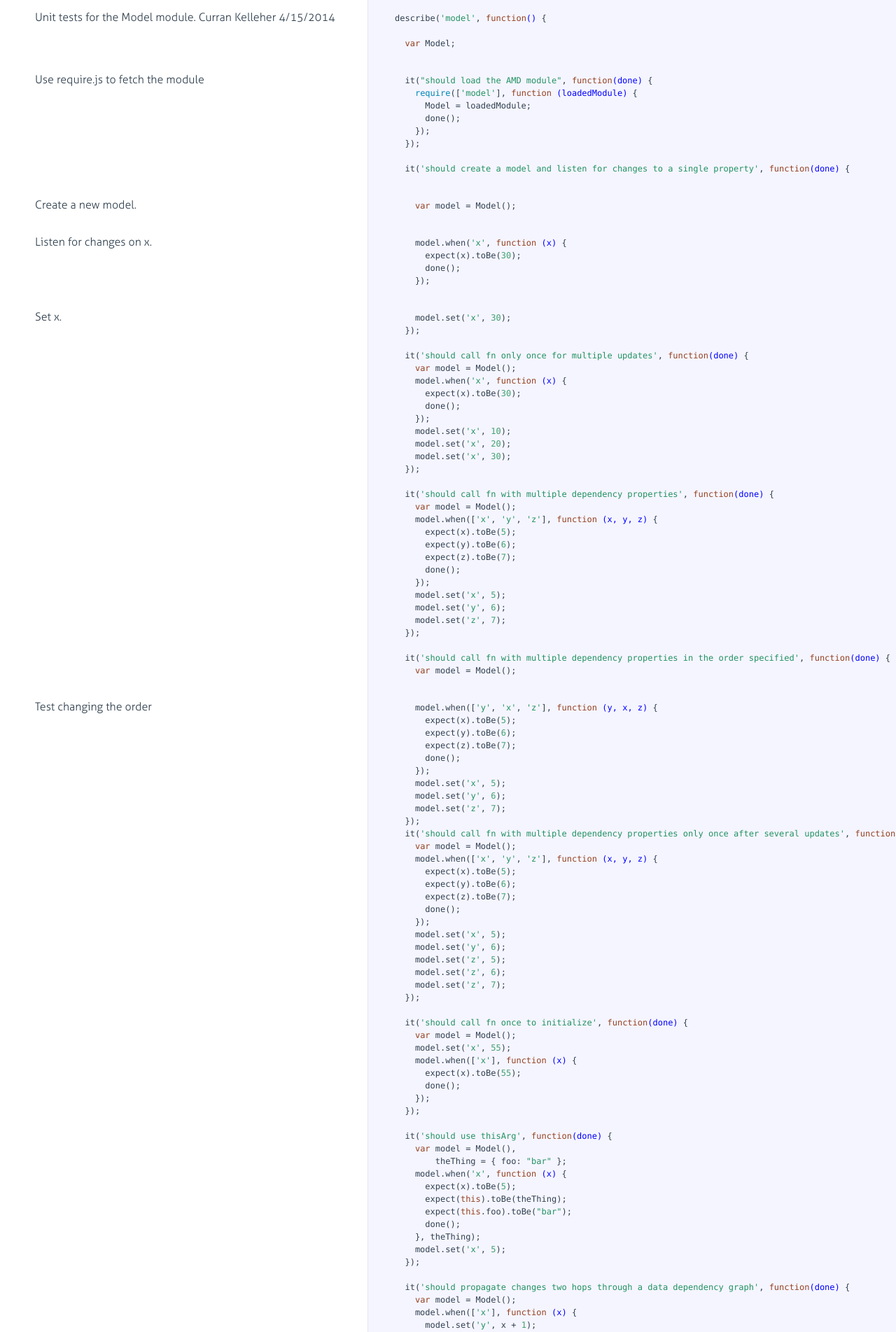
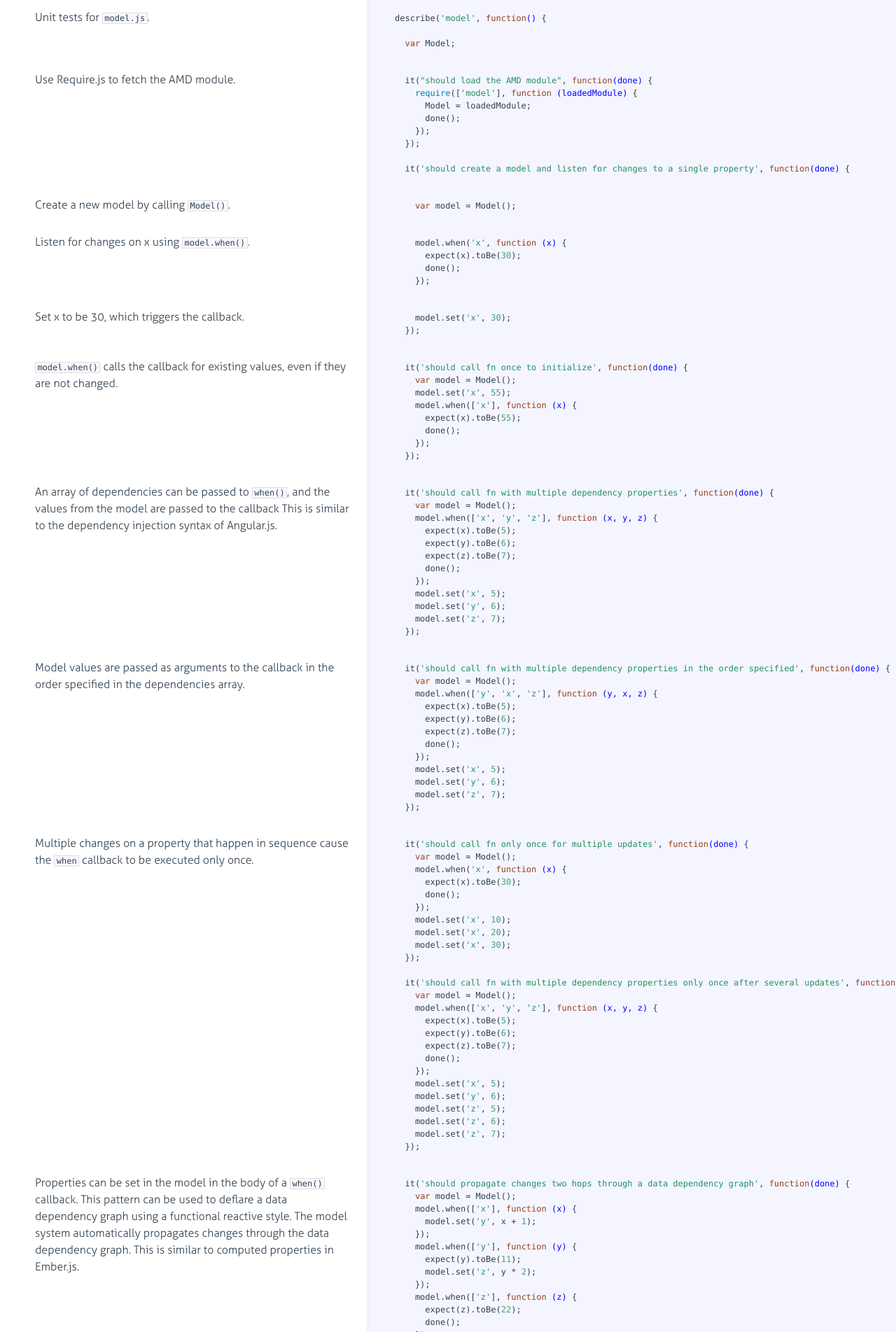
Before and after one commit to curran/model, a website: page docs/ModelSpec.html in a window 1280 px wide. Shown: the part 95-1998 px from the top of the page at 70% size. Drawn offline with Linux system fonts and the light colour scheme.

Commit message:
Updated docs for unit test

```diff
--- a/docs/ModelSpec.html
+++ b/docs/ModelSpec.html
@@ -48,8 +48,7 @@
               <div class="pilwrap ">
                 <a class="pilcrow" href="#section-1">&#182;</a>
               </div>
-              <p>Unit tests for the Model module.
-Curran Kelleher 4/15/2014</p>
+              <p>Unit tests for <code>model.js</code>.</p>
 
             </div>
 
@@ -66,7 +65,7 @@ Curran Kelleher 4/15/2014</p>
               <div class="pilwrap ">
                 <a class="pilcrow" href="#section-2">&#182;</a>
               </div>
-              <p>Use require.js to fetch the module</p>
+              <p>Use Require.js to fetch the AMD module.</p>
 
             </div>
 
@@ -88,7 +87,7 @@ Curran Kelleher 4/15/2014</p>
               <div class="pilwrap ">
                 <a class="pilcrow" href="#section-3">&#182;</a>
               </div>
-              <p>Create a new model.</p>
+              <p>Create a new model by calling <code>Model()</code>.</p>
 
             </div>
 
@@ -103,7 +102,7 @@ Curran Kelleher 4/15/2014</p>
               <div class="pilwrap ">
                 <a class="pilcrow" href="#section-4">&#182;</a>
               </div>
-              <p>Listen for changes on x.</p>
+              <p>Listen for changes on x using <code>model.when()</code>.</p>
 
             </div>
 
@@ -121,14 +120,106 @@ Curran Kelleher 4/15/2014</p>
               <div class="pilwrap ">
                 <a class="pilcrow" href="#section-5">&#182;</a>
               </div>
-              <p>Set x.</p>
+              <p>Set x to be 30, which triggers the callback.</p>
 
             </div>
 
             <div class="content"><div class='highlight'><pre>    model.set(<span class="hljs-string">'x'</span>, <span class="hljs-number">30</span>);
-  });
+  });</pre></div></div>
 
-  it(<span class="hljs-string">'should call fn only once for multiple updates'</span>, <span class="hljs-function"><span class="hljs-keyword">function</span><span class="hljs-params">(done)</span> {</span>
+        </li>
+
+
+        <li id="section-6">
+            <div class="annotation">
+
+              <div class="pilwrap ">
+                <a class="pilcrow" href="#section-6">&#182;</a>
+              </div>
+              <p><code>model.when()</code> calls the callback for existing values,
+even if they are not changed.</p>
+
+            </div>
+
+            <div class="content"><div class='highlight'><pre>  it(<span class="hljs-string">'should call fn once to initialize'</span>, <span class="hljs-function"><span class="hljs-keyword">function</span><span class="hljs-params">(done)</span> {</span>
+    <span class="hljs-keyword">var</span> model = Model();
+    model.set(<span class="hljs-string">'x'</span>, <span class="hljs-number">55</span>);
+    model.when([<span class="hljs-string">'x'</span>], <span class="hljs-function"><span class="hljs-keyword">function</span> <span class="hljs-params">(x)</span> {</span>
+      expect(x).toBe(<span class="hljs-number">55</span>);
+      done();
+    });
+  });</pre></div></div>
+
+        </li>
+
+
+        <li id="section-7">
+            <div class="annotation">
+
+              <div class="pilwrap ">
+                <a class="pilcrow" href="#section-7">&#182;</a>
+              </div>
+              <p>An array of dependencies can be passed to <code>when()</code>,
+and the values from the model are passed to the callback
+This is similar to the dependency injection syntax of Angular.js.</p>
+
+            </div>
+
+            <div class="content"><div class='highlight'><pre>  it(<span class="hljs-string">'should call fn with multiple dependency properties'</span>, <span class="hljs-function"><span class="hljs-keyword">function</span><span class="hljs-params">(done)</span> {</span>
+    <span class="hljs-keyword">var</span> model = Model();
+    model.when([<span class="hljs-string">'x'</span>, <span class="hljs-string">'y'</span>, <span class="hljs-string">'z'</span>], <span class="hljs-function"><span class="hljs-keyword">function</span> <span class="hljs-params">(x, y, z)</span> {</span>
+      expect(x).toBe(<span class="hljs-number">5</span>);
+      expect(y).toBe(<span class="hljs-number">6</span>);
+      expect(z).toBe(<span class="hljs-number">7</span>);
+      done();
+    });
+    model.set(<span class="hljs-string">'x'</span>, <span class="hljs-number">5</span>);
+    model.set(<span class="hljs-string">'y'</span>, <span class="hljs-number">6</span>);
+    model.set(<span class="hljs-string">'z'</span>, <span class="hljs-number">7</span>);
+  });</pre></div></div>
+
+        </li>
+
+
+        <li id="section-8">
+            <div class="annotation">
+
+              <div class="pilwrap ">
+                <a class="pilcrow" href="#section-8">&#182;</a>
+              </div>
+              <p>Model values are passed as arguments to the callback
+in the order specified in the dependencies array. </p>
+
+            </div>
+
+            <div class="content"><div class='highlight'><pre>  it(<span class="hljs-string">'should call fn with multiple dependency properties in the order specified'</span>, <span class="hljs-function"><span class="hljs-keyword">function</span><span class="hljs-params">(done)</span> {</span>
+    <span class="hljs-keyword">var</span> model = Model();
+    model.when([<span class="hljs-string">'y'</span>, <span class="hljs-string">'x'</span>, <span class="hljs-string">'z'</span>], <span class="hljs-function"><span class="hljs-keyword">function</span> <span class="hljs-params">(y, x, z)</span> {</span>
+      expect(x).toBe(<span class="hljs-number">5</span>);
+      expect(y).toBe(<span class="hljs-number">6</span>);
+      expect(z).toBe(<span class="hljs-number">7</span>);
+      done();
+    });
+    model.set(<span class="hljs-string">'x'</span>, <span class="hljs-number">5</span>);
+    model.set(<span class="hljs-string">'y'</span>, <span class="hljs-number">6</span>);
+    model.set(<span class="hljs-string">'z'</span>, <span class="hljs-number">7</span>);
+  });</pre></div></div>
+
+        </li>
+
+
+        <li id="section-9">
+            <div class="annotation">
+
+              <div class="pilwrap ">
+                <a class="pilcrow" href="#section-9">&#182;</a>
+              </div>
+              <p>Multiple changes on a property that happen in sequence
+cause the <code>when</code> callback to be executed only once.</p>
+
+            </div>
+
+            <div class="content"><div class='highlight'><pre>  it(<span class="hljs-string">'should call fn only once for multiple updates'</span>, <span class="hljs-function"><span class="hljs-keyword">function</span><span class="hljs-params">(done)</span> {</span>
     <span class="hljs-keyword">var</span> model = Model();
     model.when(<span class="hljs-string">'x'</span>, <span class="hljs-function"><span class="hljs-keyword">function</span> <span class="hljs-params">(x)</span> {</span>
       expect(x).toBe(<span class="hljs-number">30</span>);
@@ -139,45 +230,6 @@ Curran Kelleher 4/15/2014</p>
     model.set(<span class="hljs-string">'x'</span>, <span class="hljs-number">30</span>);
   });
 
-  it(<span class="hljs-string">'should call fn with multiple dependency properties'</span>, <span class="hljs-function"><span class="hljs-keyword">function</span><span class="hljs-params">(done)</span> {</span>
-    <span class="hljs-keyword">var</span> model = Model();
-    model.when([<span class="hljs-string">'x'</span>, <span class="hljs-string">'y'</span>, <span class="hljs-string">'z'</span>], <span class="hljs-function"><span class="hljs-keyword">function</span> <span class="hljs-params">(x, y, z)</span> {</span>
-      expect(x).toBe(<span class="hljs-number">5</span>);
-      expect(y).toBe(<span class="hljs-number">6</span>);
-      expect(z).toBe(<span class="hljs-number">7</span>);
-      done();
-    });
-    model.set(<span class="hljs-string">'x'</span>, <span class="hljs-number">5</span>);
-    model.set(<span class="hljs-string">'y'</span>, <span class="hljs-number">6</span>);
-    model.set(<span class="hljs-string">'z'</span>, <span class="hljs-number">7</span>);
-  });
-
-  it(<span class="hljs-string">'should call fn with multiple dependency properties in the order specified'</span>, <span class="hljs-function"><span class="hljs-keyword">function</span><span class="hljs-params">(done)</span> {</span>
-    <span class="hljs-keyword">var</span> model = Model();</pre></div></div>
-
-        </li>
-
-
-        <li id="section-6">
-            <div class="annotation">
-
-              <div class="pilwrap ">
-                <a class="pilcrow" href="#section-6">&#182;</a>
-              </div>
-              <p>Test changing the order</p>
-
-            </div>
-
-            <div class="content"><div class='highlight'><pre>    model.when([<span class="hljs-string">'y'</span>, <span class="hljs-string">'x'</span>, <span class="hljs-string">'z'</span>], <span class="hljs-function"><span class="hljs-keyword">function</span> <span class="hljs-params">(y, x, z)</span> {</span>
-      expect(x).toBe(<span class="hljs-number">5</span>);
-      expect(y).toBe(<span class="hljs-number">6</span>);
-      expect(z).toBe(<span class="hljs-number">7</span>);
-      done();
-    });
-    model.set(<span class="hljs-string">'x'</span>, <span class="hljs-number">5</span>);
-    model.set(<span class="hljs-string">'y'</span>, <span class="hljs-number">6</span>);
-    model.set(<span class="hljs-string">'z'</span>, <span class="hljs-number">7</span>);
-  });
   it(<span class="hljs-string">'should call fn with multiple dependency properties only once after several updates'</span>, <span class="hljs-function"><span class="hljs-keyword">function</span><span class="hljs-params">(done)</span> {</span>
     <span class="hljs-keyword">var</span> model = Model();
     model.when([<span class="hljs-string">'x'</span>, <span class="hljs-string">'y'</span>, <span class="hljs-string">'z'</span>], <span class="hljs-function"><span class="hljs-keyword">function</span> <span class="hljs-params">(x, y, z)</span> {</span>
@@ -191,30 +243,25 @@ Curran Kelleher 4/15/2014</p>
     model.set(<span class="hljs-string">'z'</span>, <span class="hljs-number">5</span>);
     model.set(<span class="hljs-string">'z'</span>, <span class="hljs-number">6</span>);
     model.set(<span class="hljs-string">'z'</span>, <span class="hljs-number">7</span>);
-  });
+  });</pre></div></div>
 
-  it(<span class="hljs-string">'should call fn once to initialize'</span>, <span class="hljs-function"><span class="hljs-keyword">function</span><span class="hljs-params">(done)</span> {</span>
-    <span class="hljs-keyword">var</span> model = Model();
-    model.set(<span class="hljs-string">'x'</span>, <span class="hljs-number">55</span>);
-    model.when([<span class="hljs-string">'x'</span>], <span class="hljs-function"><span class="hljs-keyword">function</span> <span class="hljs-params">(x)</span> {</span>
-      expect(x).toBe(<span class="hljs-number">55</span>);
-      done();
-    });
-  });
+        </li>
 
-  it(<span class="hljs-string">'should use thisArg'</span>, <span class="hljs-function"><span class="hljs-keyword">function</span><span class="hljs-params">(done)</span> {</span>
-    <span class="hljs-keyword">var</span> model = Model(),
-        theThing = { foo: <span class="hljs-string">"bar"</span> };
-    model.when(<span class="hljs-string">'x'</span>, <span class="hljs-function"><span class="hljs-keyword">function</span> <span class="hljs-params">(x)</span> {</span>
-      expect(x).toBe(<span class="hljs-number">5</span>);
-      expect(<span class="hljs-keyword">this</span>).toBe(theThing);
-      expect(<span class="hljs-keyword">this</span>.foo).toBe(<span class="hljs-string">"bar"</span>);
-      done();
-    }, theThing);
-    model.set(<span class="hljs-string">'x'</span>, <span class="hljs-number">5</span>);
-  });
 
-  it(<span class="hljs-string">'should propagate changes two hops through a data dependency graph'</span>, <span class="hljs-function"><span class="hljs-keyword">function</span><span class="hljs-params">(done)</span> {</span>
+        <li id="section-10">
+            <div class="annotation">
+
+              <div class="pilwrap ">
+                <a class="pilcrow" href="#section-10">&#182;</a>
+              </div>
+              <p>Properties can be set in the model in the body of a <code>when()</code> callback.
+This pattern can be used to deflare a data dependency graph
+using a functional reactive style. The model system automatically propagates changes
+through the data dependency graph. This is similar to computed properties in Ember.js.</p>
+
+            </div>
+
+            <div class="content"><div class='highlight'><pre>  it(<span class="hljs-string">'should propagate changes two hops through a data dependency graph'</span>, <span class="hljs-function"><span class="hljs-keyword">function</span><span class="hljs-params">(done)</span> {</span>
     <span class="hljs-keyword">var</span> model = Model();
     model.when([<span class="hljs-string">'x'</span>], <span class="hljs-function"><span class="hljs-keyword">function</span> <span class="hljs-params">(x)</span> {</span>
       model.set(<span class="hljs-string">'y'</span>, x + <span class="hljs-number">1</span>);
@@ -254,11 +301,37 @@ Curran Kelleher 4/15/2014</p>
         </li>
 
 
-        <li id="section-7">
+        <li id="section-11">
             <div class="annotation">
 
               <div class="pilwrap ">
-                <a class="pilcrow" href="#section-7">&#182;</a>
+                <a class="pilcrow" href="#section-11">&#182;</a>
+              </div>
+              <p>An additional argument can be passed to <code>when</code>,
+which will be the value of <code>this</code> in the callback function.</p>
+
+            </div>
+
+            <div class="content"><div class='highlight'><pre>  it(<span class="hljs-string">'should use thisArg'</span>, <span class="hljs-function"><span class="hljs-keyword">function</span><span class="hljs-params">(done)</span> {</span>
+    <span class="hljs-keyword">var</span> model = Model(),
+        theThing = { foo: <span class="hljs-string">"bar"</span> };
+    model.when(<span class="hljs-string">'x'</span>, <span class="hljs-function"><span class="hljs-keyword">function</span> <span class="hljs-params">(x)</span> {</span>
+      expect(x).toBe(<span class="hljs-number">5</span>);
+      expect(<span class="hljs-keyword">this</span>).toBe(theThing);
+      expect(<span class="hljs-keyword">this</span>.foo).toBe(<span class="hljs-string">"bar"</span>);
+      done();
+    }, theThing);
+    model.set(<span class="hljs-string">'x'</span>, <span class="hljs-number">5</span>);
+  });</pre></div></div>
+
+        </li>
+
+
+        <li id="section-12">
+            <div class="annotation">
+
+              <div class="pilwrap ">
+                <a class="pilcrow" href="#section-12">&#182;</a>
               </div>
               <p>TODO add more starting from Ohm’s Law</p>
 
@@ -268,6 +341,19 @@ Curran Kelleher 4/15/2014</p>
 
         </li>
 
+
+        <li id="section-13">
+            <div class="annotation">
+
+              <div class="pilwrap ">
+                <a class="pilcrow" href="#section-13">&#182;</a>
+              </div>
+              <p>By Curran Kelleher 4/16/2014</p>
+
+            </div>
+
+        </li>
+
     </ul>
   </div>
 </body>
```
Also changed, not shown: spec/ModelSpec.js (+20 -17 lines).
